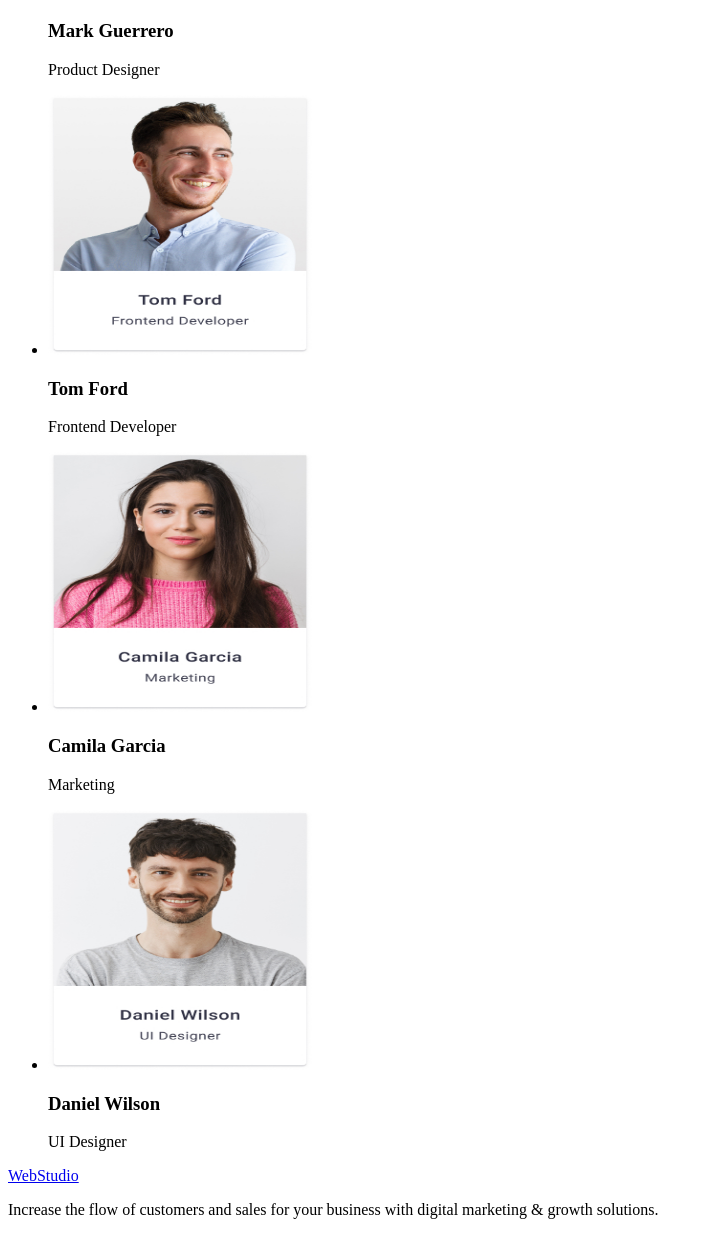
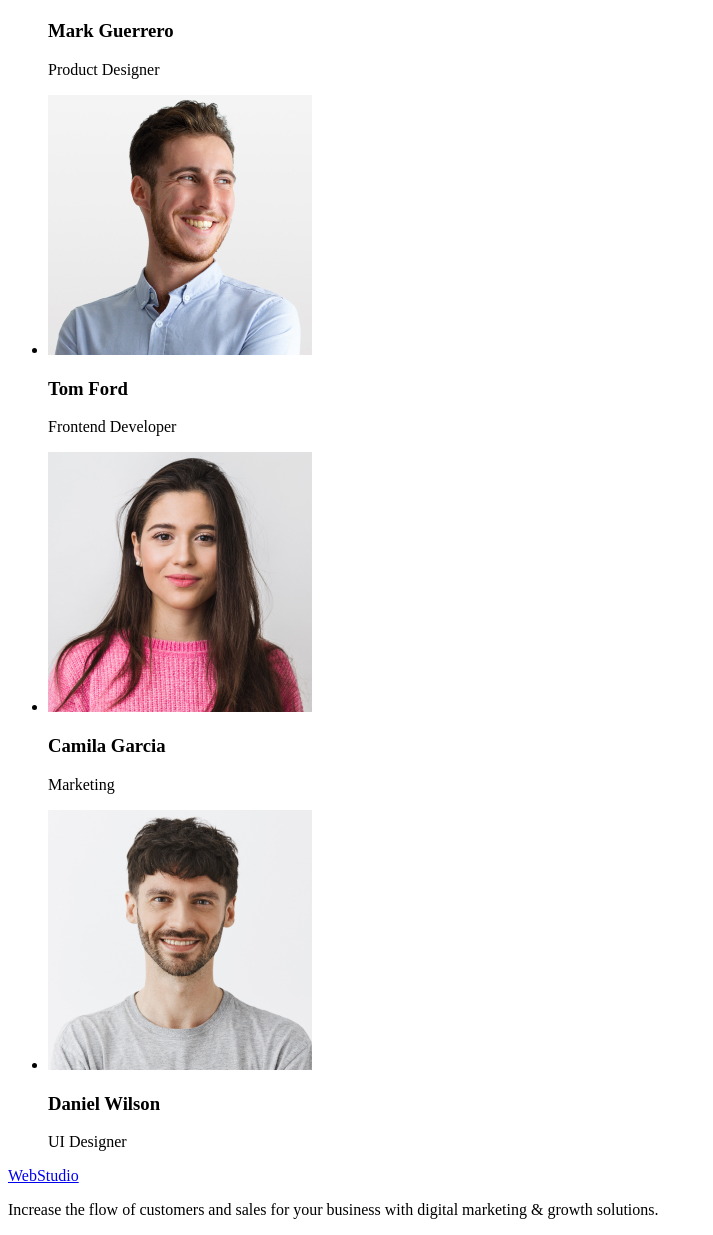
Before and after one commit to 26Georgiy/goit-markup-hw-01, a plain HTML site: page index.html in a window 1280 px wide. Shown: the part 923-2158 px from the top of the page, without its empty margins (0-713 px from the left). Drawn offline with Linux system fonts and the light colour scheme.

Commit message:
Replaced images in section 3 (Our Team)

```diff
--- a/index.html
+++ b/index.html
@@ -54,16 +54,16 @@
         <section>
             <h2>Our Team</h2>
                 <ul>
-                    <li><img src="./images/img.jpg" alt="Mark Guerrero" width="264" height="260" />
+                    <li><img src="/images/Mark Guerrero.jpg" alt="Mark Guerrero" width="264" height="260" />
                     <h3>Mark Guerrero</h3>
                     <p>Product Designer</p></li>
-                    <li><img src="./images/team-card-2.jpg" alt="Tom Ford" width="264" height="260" />
+                    <li><img src="images/Tom Ford.jpg" alt="Tom Ford" width="264" height="260" />
                     <h3>Tom Ford</h3>
                     <p>Frontend Developer</p></li>
-                    <li><img src="./images/team-card-3.jpg" alt="Camila Garcia" width="264" height="260" />
+                    <li><img src="images/Camilla Garcia.jpg" alt="Camila Garcia" width="264" height="260" />
                     <h3>Camila Garcia</h3>
                     <p>Marketing</p></li>
-                    <li><img src="./images/team-card-4.jpg" alt="Daniel Wilson" width="264" height="260" />
+                    <li><img src="images/Daniel Wilson.jpg" alt="Daniel Wilson" width="264" height="260" />
                     <h3>Daniel Wilson</h3>
                     <p>UI Designer</p></li>
                 </ul>
```
Also changed, not shown: images/Camilla Garcia.jpg (added), images/Daniel Wilson.jpg (added), images/Mark Guerrero.jpg (renamed from images/img.jpg), images/Tom Ford.jpg (added), images/team-card-2.jpg (deleted), images/team-card-3.jpg (deleted), images/team-card-4.jpg (deleted).
